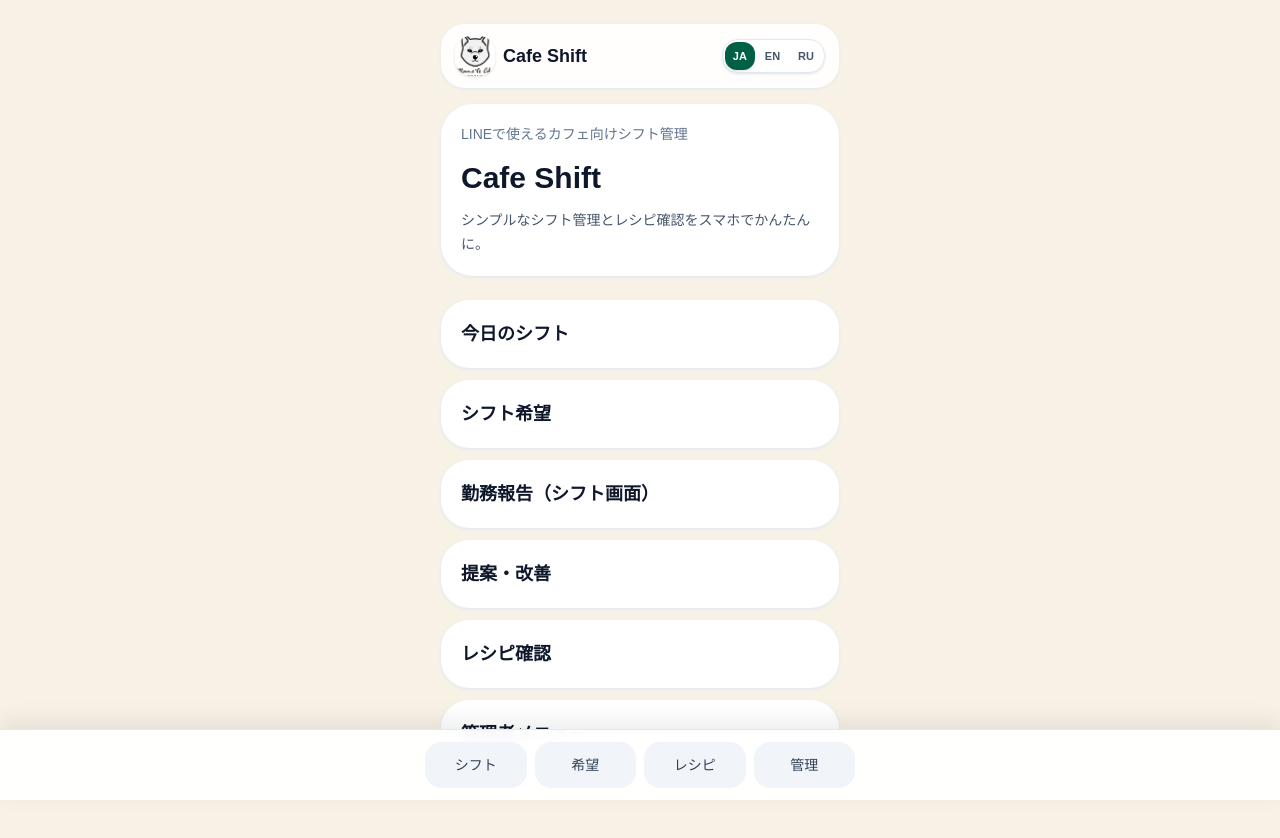
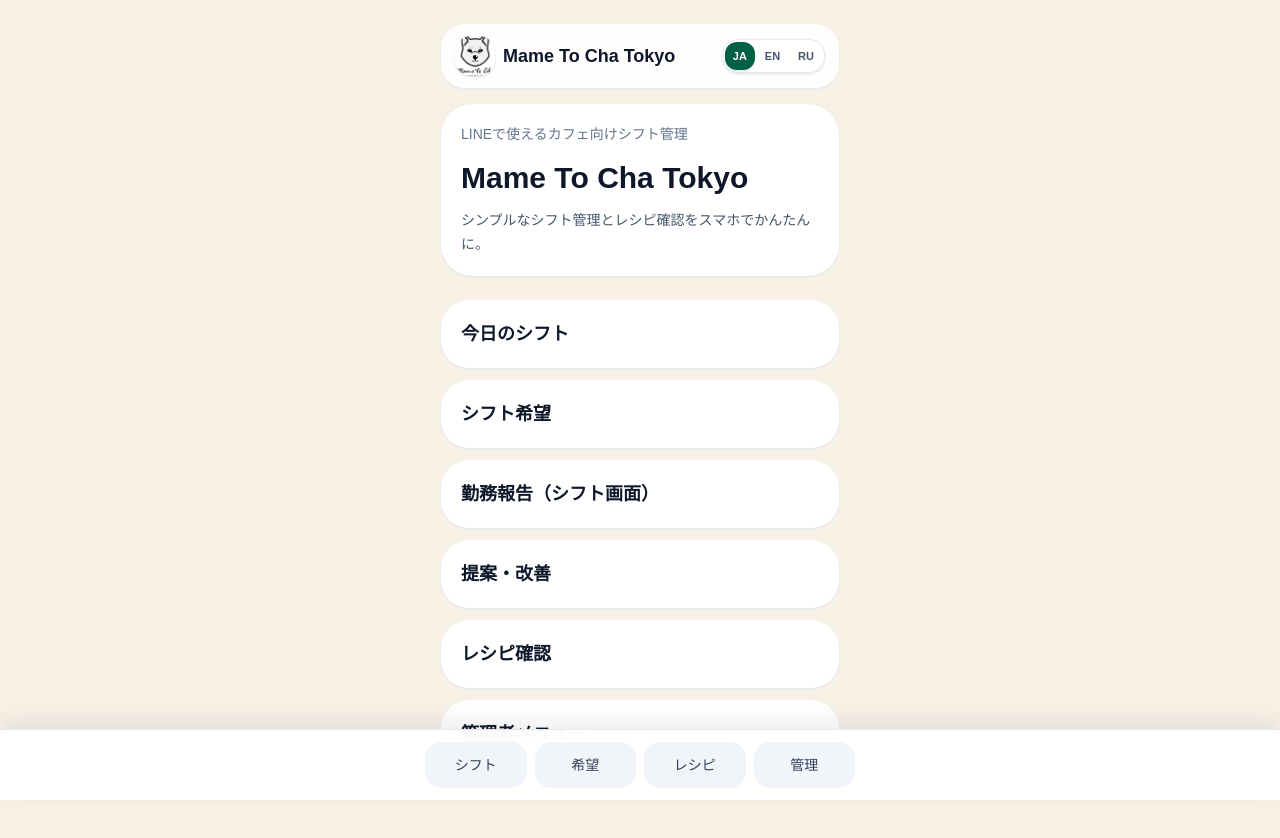
Before and after one commit to tantik/cafe-shift, a Next.js app: page / in a window 1280 px wide. Shown: the top 838 px of the page. Built offline with nearby package versions, Linux system fonts and the light colour scheme.

Commit message:
Update remaining demo brand name

```diff
--- a/src/app/layout.tsx
+++ b/src/app/layout.tsx
@@ -13,8 +13,8 @@
 });
 
 export const metadata: Metadata = {
-  title: "Create Next App",
-  description: "Generated by create next app",
+  title: "Mame To Cha Tokyo",
+  description: "LINE-first shift, recipe, and work report management for Japanese cafes.",
 };
 
 export default function RootLayout({
--- a/src/components/app-shell.tsx
+++ b/src/components/app-shell.tsx
@@ -24,15 +24,15 @@
               <Link
                 href="/"
                 className="flex min-w-0 items-center gap-2 rounded-2xl focus-visible:outline-none focus-visible:ring-2 focus-visible:ring-emerald-600 focus-visible:ring-offset-2"
-                aria-label="Cafe Shift home"
+                aria-label="Mame To Cha Tokyo home"
               >
                 <Image
                   src={logo}
-                  alt="Cafe Shift"
+                  alt="Mame To Cha Tokyo"
                   className="h-9 w-9 rounded-2xl object-cover shadow-sm sm:h-10 sm:w-10"
                   priority
                 />
-                <span className="truncate text-base font-semibold leading-tight text-slate-900 sm:text-lg">Cafe Shift</span>
+                <span className="truncate text-base font-semibold leading-tight text-slate-900 sm:text-lg">Mame To Cha Tokyo</span>
               </Link>
               <LanguageSwitcher />
             </div>
--- a/src/lib/i18n/dictionaries.ts
+++ b/src/lib/i18n/dictionaries.ts
@@ -2,7 +2,7 @@
 
 export const dictionaries: Record<AppLanguage, Record<string, string>> = {
   ja: {
-    "app.name": "Cafe Shift",
+    "app.name": "Mame To Cha Tokyo",
     "app.subtitle": "LINEで使えるカフェ向けシフト管理",
     "nav.shifts": "シフト",
     "nav.requests": "希望",
@@ -12,7 +12,7 @@
     "language.ja": "日本語",
     "language.en": "English",
     "language.ru": "Русский",
-    "home.title": "Cafe Shift",
+    "home.title": "Mame To Cha Tokyo",
     "home.subtitle": "シンプルなシフト管理とレシピ確認をスマホでかんたんに。",
     "home.workerCardTitle": "今日のシフト",
     "home.managerCardTitle": "管理者メニュー",
@@ -20,7 +20,7 @@
     "settings.languageDescription": "自分の画面で使う言語を選択できます。",
   },
   en: {
-    "app.name": "Cafe Shift",
+    "app.name": "Mame To Cha Tokyo",
     "app.subtitle": "Shift management for cafes, made for LINE",
     "nav.shifts": "Shifts",
     "nav.requests": "Requests",
@@ -30,7 +30,7 @@
     "language.ja": "日本語",
     "language.en": "English",
     "language.ru": "Русский",
-    "home.title": "Cafe Shift",
+    "home.title": "Mame To Cha Tokyo",
     "home.subtitle": "Simple shift management and recipe checks on your phone.",
     "home.workerCardTitle": "Today’s Shifts",
     "home.managerCardTitle": "Manager Menu",
@@ -38,7 +38,7 @@
     "settings.languageDescription": "Choose the language used on your own screen.",
   },
   ru: {
-    "app.name": "Cafe Shift",
+    "app.name": "Mame To Cha Tokyo",
     "app.subtitle": "Управление сменами кафе для LINE",
     "nav.shifts": "Смены",
     "nav.requests": "Заявки",
@@ -48,7 +48,7 @@
     "language.ja": "日本語",
     "language.en": "English",
     "language.ru": "Русский",
-    "home.title": "Cafe Shift",
+    "home.title": "Mame To Cha Tokyo",
     "home.subtitle": "Простое управление сменами и рецептами с телефона.",
     "home.workerCardTitle": "Сегодняшние смены",
     "home.managerCardTitle": "Меню менеджера",
```
